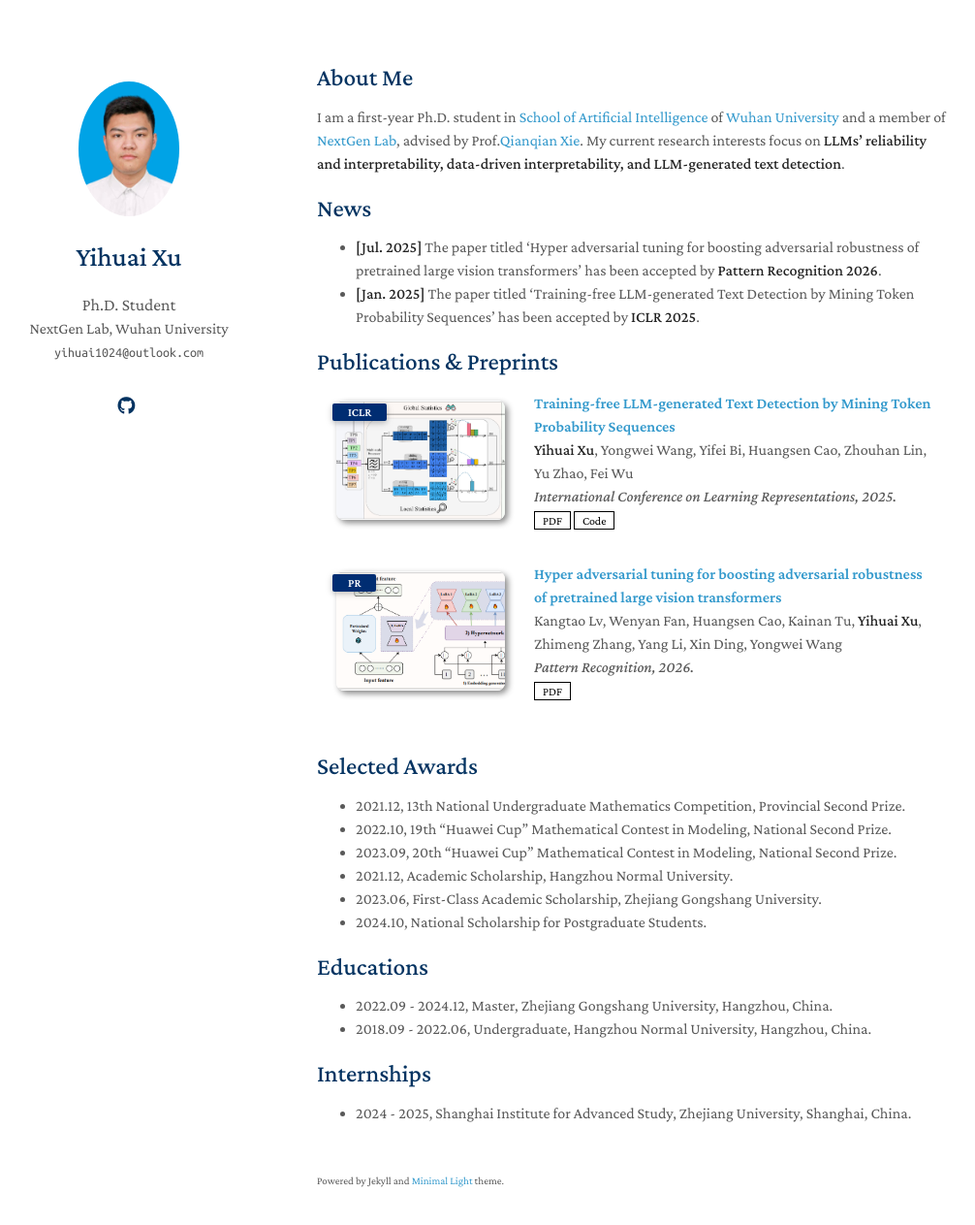
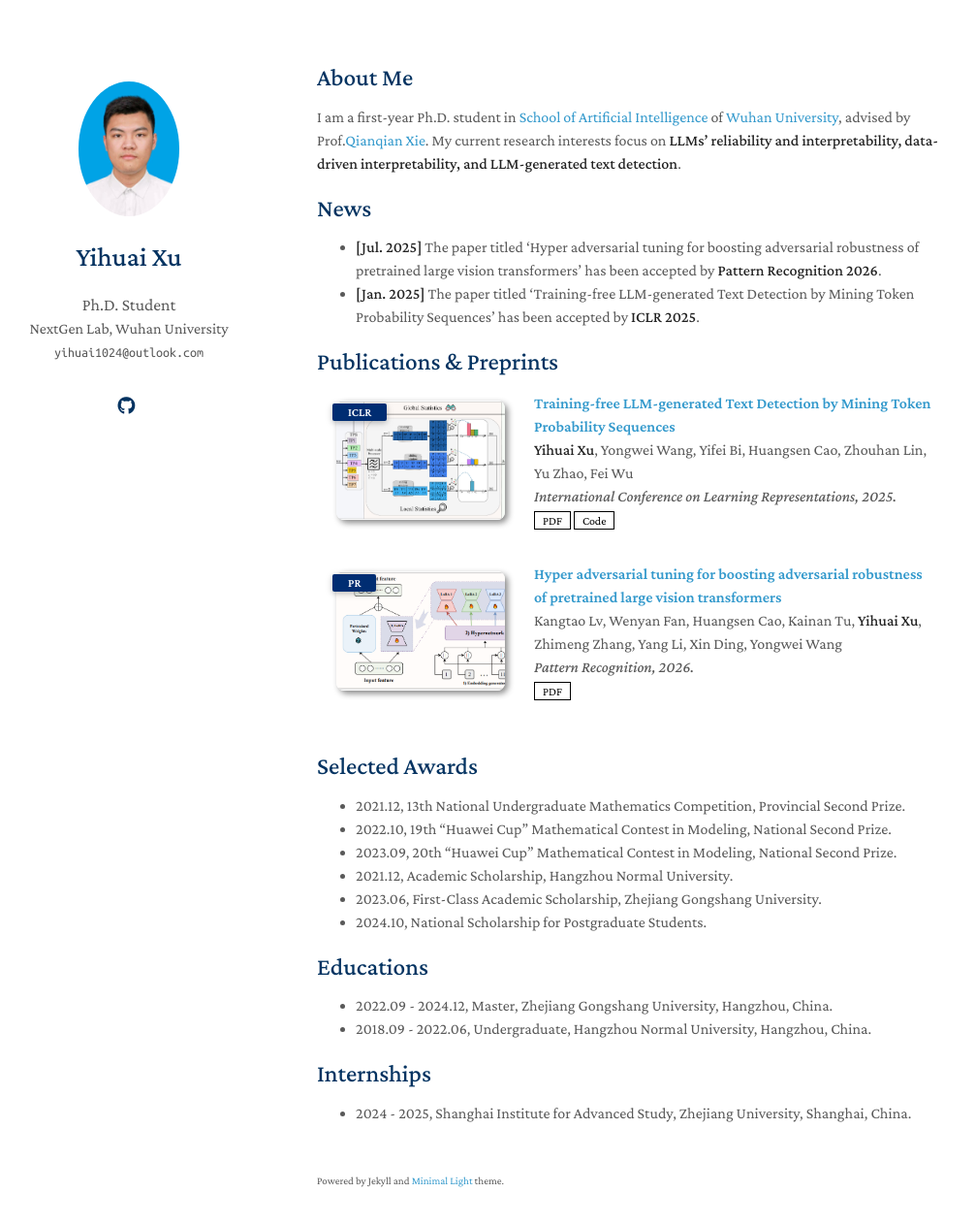
Before and after one commit to Yihuai-Xu/Yihuai-Xu.github.io, a Jekyll site: the page built from index.md, in a window 1280 px wide and 1298 px high. Shown: the top 1263 px of the window at 97% size, without its empty margins (143-1149 px from the left). Built offline with Jekyll 4.4.1, drawn with Linux system fonts in a browser that asks for light colours; a style sheet for code colours, icons or effects is not loaded; our own code applies the rules of GitHub Pages for plain Markdown files.

Commit message:
update about me

```diff
--- a/index.md
+++ b/index.md
@@ -4,7 +4,7 @@
 
 ## About Me
 
-I am a first-year Ph.D. student in [School of Artificial Intelligence](https://sai.whu.edu.cn/en/index.htm) of [Wuhan University](https://en.whu.edu.cn/) and a member of [NextGen Lab](https://huggingface.co/NextGenWhu), advised by Prof.[Qianqian Xie](https://qianqian-xie.github.io/). My current research interests focus on **LLMs' reliability and interpretability, data-driven interpretability, and LLM-generated text detection**.
+I am a first-year Ph.D. student in [School of Artificial Intelligence](https://sai.whu.edu.cn/en/index.htm) of [Wuhan University](https://en.whu.edu.cn/), advised by Prof.[Qianqian Xie](https://qianqian-xie.github.io/). My current research interests focus on **LLMs' reliability and interpretability, data-driven interpretability, and LLM-generated text detection**.
 
 
 ## News
```
